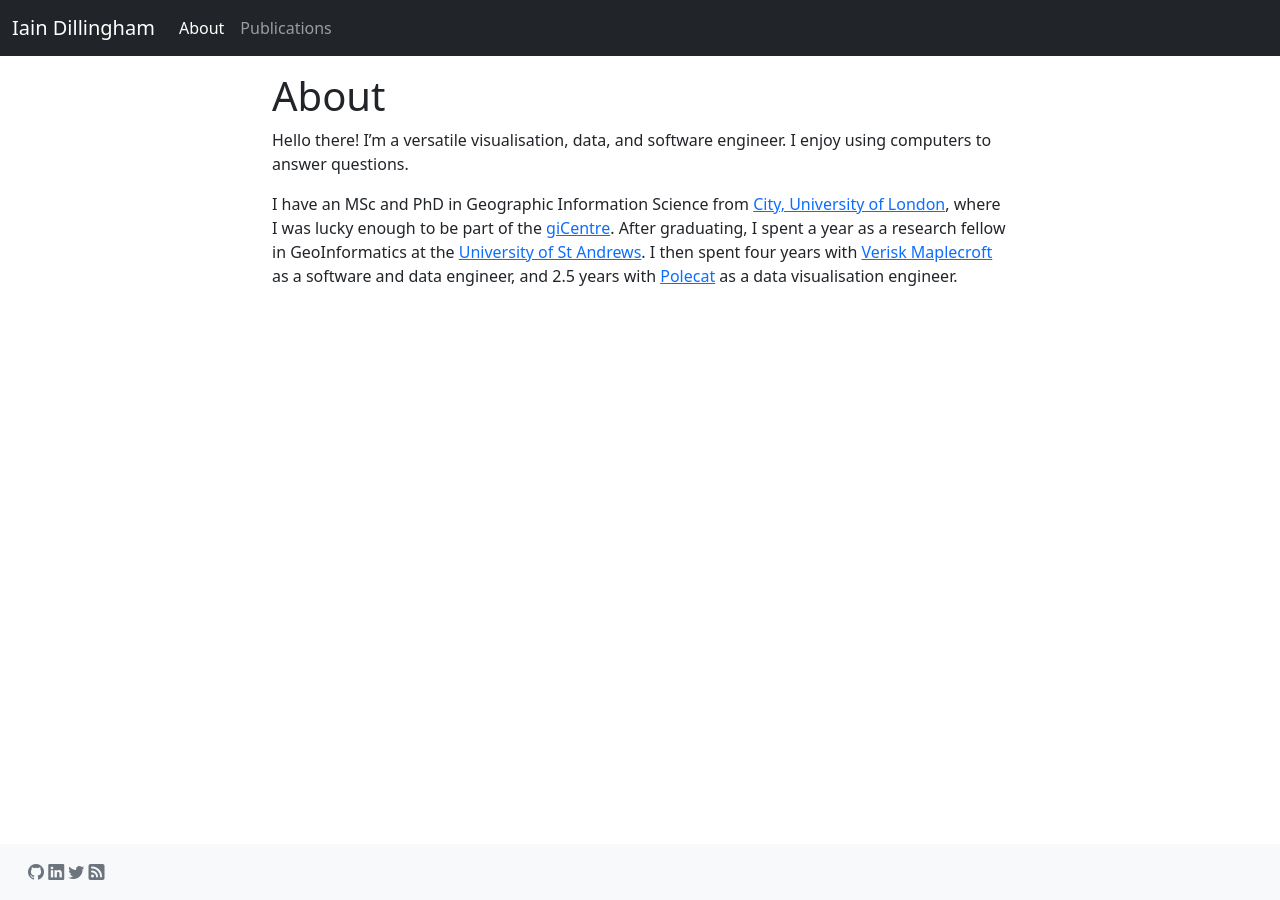
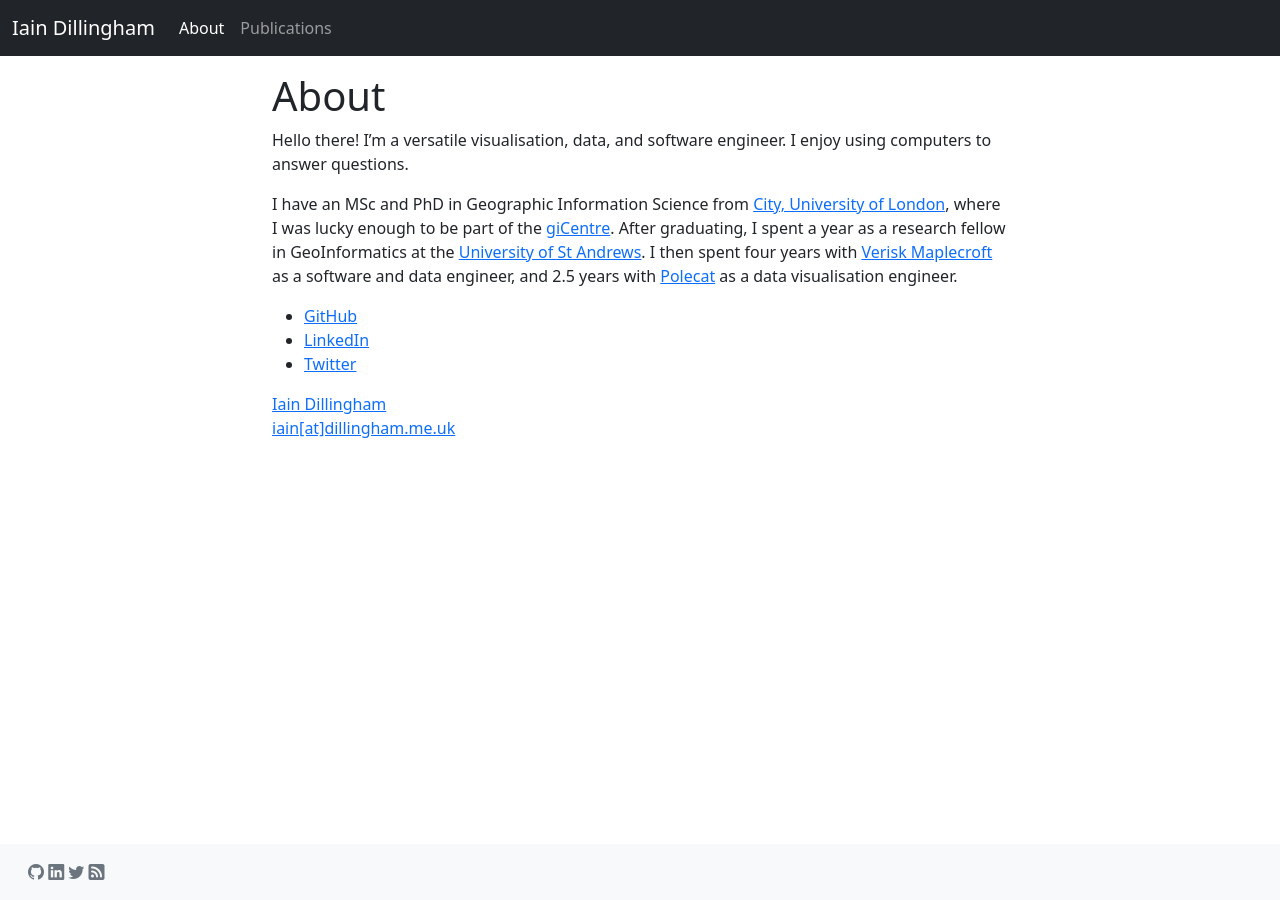
Before and after one commit to iaindillingham/iaindillingham.github.io, a Jekyll site: the page built from about.md, in a window 1280 px wide. Built offline with Jekyll 4.4.1, drawn with Linux system fonts in a browser that asks for light colours; nearby versions of some CDN libraries.

Commit message:
Add social and contact details to about page

```diff
--- a/_config.yml
+++ b/_config.yml
@@ -1,6 +1,6 @@
 title: "Iain Dillingham"
 author: "Iain Dillingham"
-email: "iain@dillingham.me.uk"
+email: "iain[at]dillingham.me.uk"
 
 github_username: "iaindillingham"
 linkedin_username: "iaindillingham"
--- a/about.md
+++ b/about.md
@@ -11,6 +11,15 @@
 After graduating, I spent a year as a research fellow in GeoInformatics at the [University of St Andrews][].
 I then spent four years with [Verisk Maplecroft][] as a software and data engineer, and 2.5 years with [Polecat][] as a data visualisation engineer.
 
+* <a rel="me" href="https://github.com/{{ site.github_username | cgi_escape | escape }}">GitHub</a>
+* <a rel="me" href="https://www.linkedin.com/in/{{ site.linkedin_username | cgi_escape | escape }}">LinkedIn</a>
+* <a rel="me" href="https://twitter.com/{{ site.twitter_username | cgi_escape | escape }}">Twitter</a>
+
+<address class="h-card">
+  <a rel="me" class="u-url p-name" href="{{ site.url }}">{{ site.author }}</a><br>
+  <a rel="me" class="u-email" href="mailto:{{ site.email }}">{{ site.email }}</a>
+</address>
+
 [City, University of London]: https://www.city.ac.uk/
 [Polecat]: https://www.polecat.com/
 [University of St Andrews]: https://www.st-andrews.ac.uk/
```
